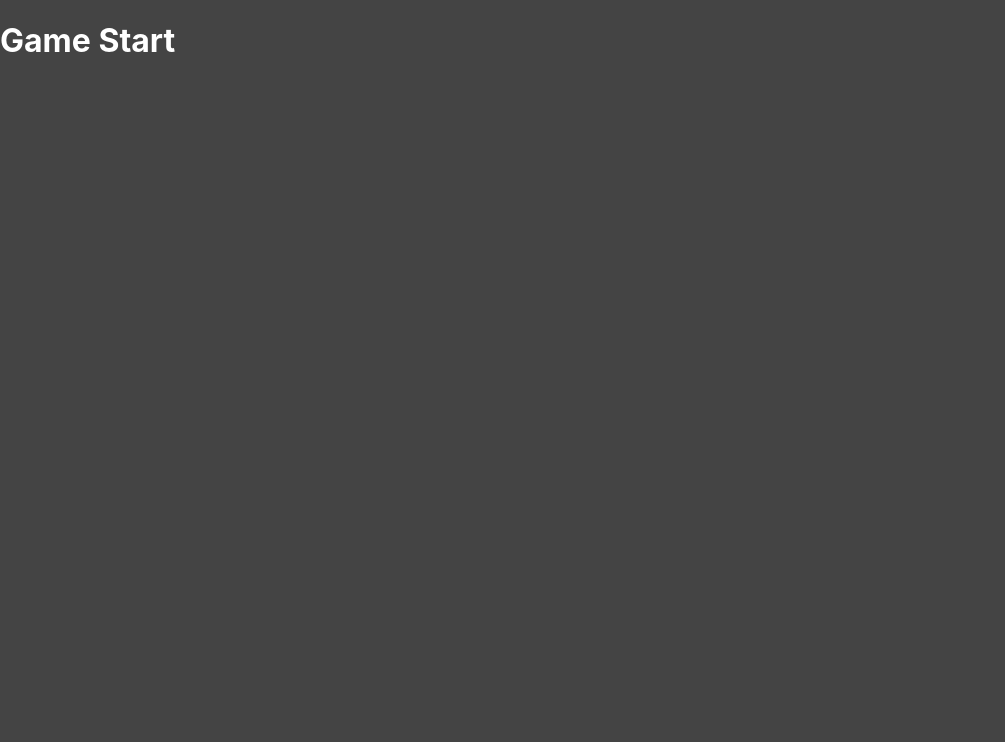
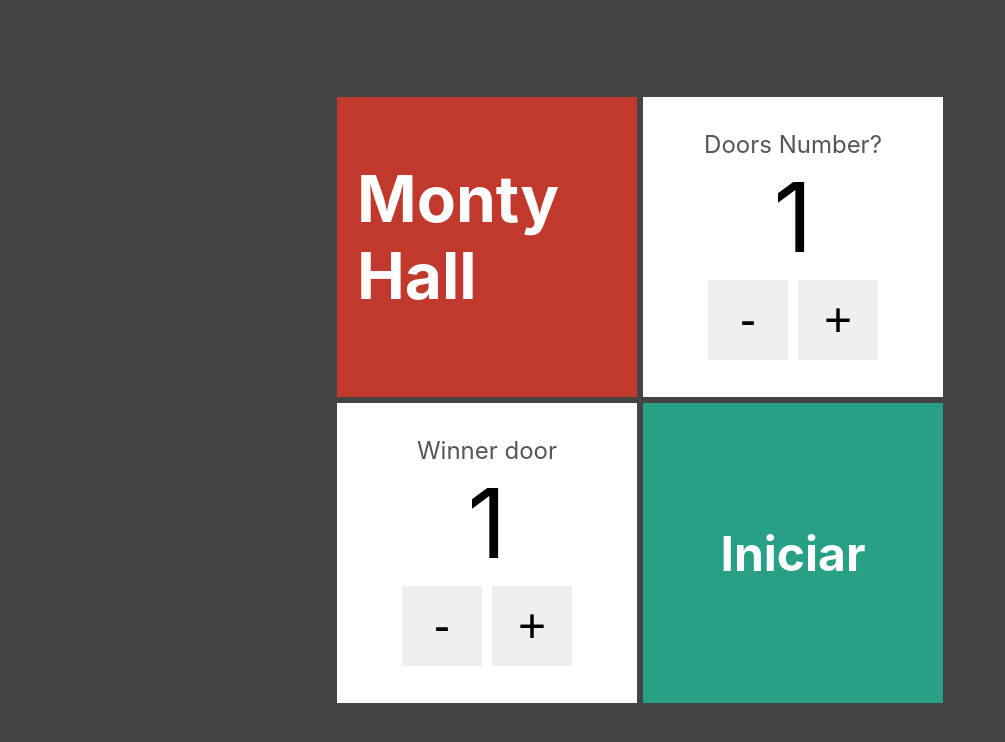
Before and after one commit to gabrielDpadua21/doors-game, a Next.js app: page / in a window 1280 px wide. Shown: the top 742 px of the page, without its empty margins (0-1005 px from the left). Built offline with nearby package versions, Linux system fonts and the light colour scheme.

Commit message:
✨feat: home to init the game

```diff
--- /dev/null
+++ b/components/Card.tsx
@@ -0,0 +1,19 @@
+import { NextPage } from "next";
+import styles from '../styles/Card.module.css';
+
+interface ICard {
+    bgcolor?: string;
+    children?: any
+}
+
+const Card: NextPage<ICard> = (props: ICard) => {
+  return (
+    <div className={styles.card} style={{
+        backgroundColor: props.bgcolor ?? '#fff'
+    }}>
+      {props.children ?? null}
+    </div>
+  )
+}
+
+export default Card;
--- /dev/null
+++ b/components/NumberInput.tsx
@@ -0,0 +1,35 @@
+import { NextPage } from "next";
+import styles from '../styles/NumberInput.module.css';
+
+interface INumberInputProps {
+    text: string;
+    value: number;
+    onChange: (newValue: number) => void
+}
+
+const NumberInput: NextPage<INumberInputProps> = (props: INumberInputProps) => {
+
+    const decrement = () => props.onChange(props.value - 1);
+    const increment = () => props.onChange(props.value + 1);
+
+    return (
+        <div className={styles.input}>
+            <span className={styles.text}>
+                {props.text}
+            </span>
+            <span className={styles.value}>
+                {props.value}
+            </span>
+            <div className={styles.buttons}>
+                <button className={styles.button} onClick={decrement}>
+                    -
+                </button>
+                <button className={styles.button} onClick={increment}>
+                    +
+                </button>
+            </div>
+        </div>
+    )
+}
+
+export default NumberInput;
--- a/pages/index.tsx
+++ b/pages/index.tsx
@@ -1,14 +1,45 @@
 import type { NextPage } from 'next'
+import Link from 'next/link';
+import Card from '../components/Card'
+import NumberInput from '../components/NumberInput';
+import styles from '../styles/Home.module.css';
+import { useState } from 'react';
 
 const Home: NextPage = () => {
+  const [doorsNumber, setDoorsNumber] = useState(1);
+  const [winnerDoor, setWinnerDoor] = useState(1);
+
   return (
-    <>
+    <div className={styles.home}>
       <div>
-          <h1>
-            Game Start
-          </h1>
+        <Card bgcolor="#c0392c">
+          <h1>Monty Hall</h1>
+        </Card>
+        <Card>
+          <NumberInput
+            text="Doors Number?"
+            value={doorsNumber}
+            onChange={newNumberDoors => setDoorsNumber(newNumberDoors)}
+          />
+        </Card>
       </div>
-    </>
+      <div>
+        <Card>
+          <NumberInput
+            text="Winner door"
+            value={winnerDoor}
+            onChange={newWinnerDoor => setWinnerDoor(newWinnerDoor)}
+          />
+        </Card>
+        <Card bgcolor="#28a085">
+          <Link href={`/game/${doorsNumber}/${winnerDoor}`}>
+            <h2 className={styles.start}>
+              Iniciar
+            </h2>
+          </Link>
+        </Card>
+      </div>
+    </div>
   )
 }
 
--- /dev/null
+++ b/styles/Card.module.css
@@ -0,0 +1,9 @@
+.card {
+    display: flex;
+    width: 300px;
+    height: 300px;
+    color: #fff;
+    margin: 3px;
+    font-size: 2rem;
+    padding: 20px;
+}
--- /dev/null
+++ b/styles/Home.module.css
@@ -0,0 +1,25 @@
+.home {
+    flex-direction: column;
+    display: flex;
+    justify-content: center;
+    align-items: center;
+    height: 100vh;
+}
+
+.home > div {
+    display: flex;
+}
+
+.start {
+    display: flex;
+    justify-content: center;
+    align-items: center;
+    margin: 0;
+    flex: 1;
+    cursor: pointer;
+    transition: ease-in-out 0.2s;
+}
+
+.start:hover {
+    color: #000
+}
--- /dev/null
+++ b/styles/NumberInput.module.css
@@ -0,0 +1,32 @@
+.input {
+    display: flex;
+    color: #000;
+    flex-direction: column;
+    align-items: center;
+    justify-content: center;
+    flex: 1;
+}
+
+.text {
+    color: #555;
+    font-size: 1.5rem;
+}
+
+.value {
+    font-size: 6rem;
+}
+
+.buttons {
+    display: flex;
+}
+
+.button {
+    display: flex;
+    justify-content: center;
+    align-items: center;
+    font-size: 3rem;
+    height: 80px;
+    width: 80px;
+    margin: 5px;
+    border: none;
+}
```
